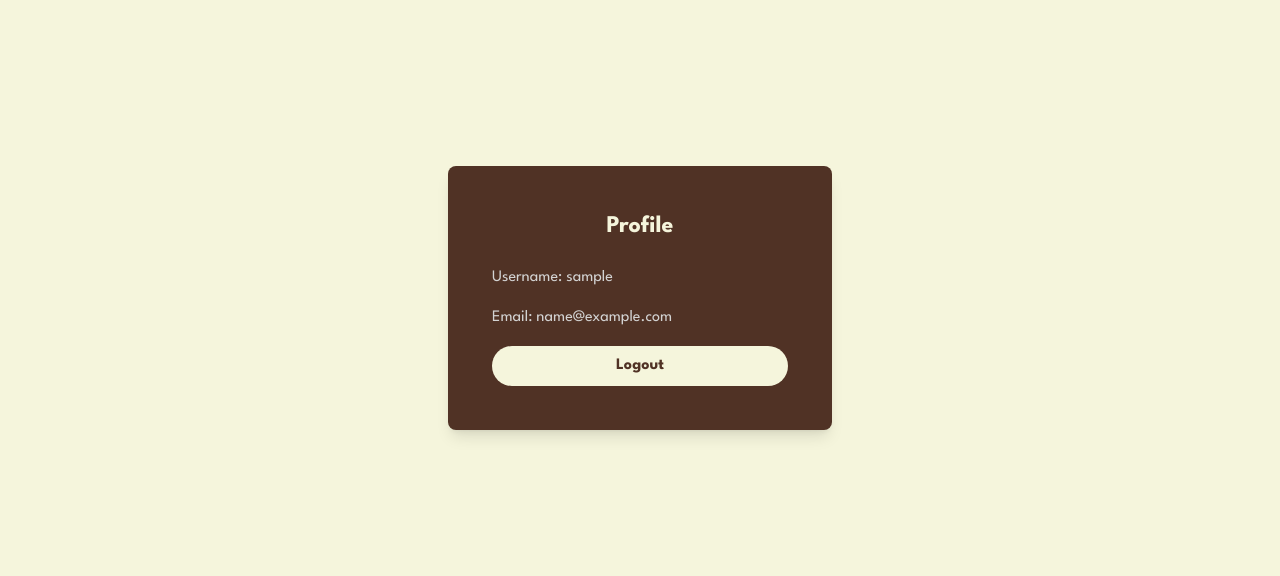
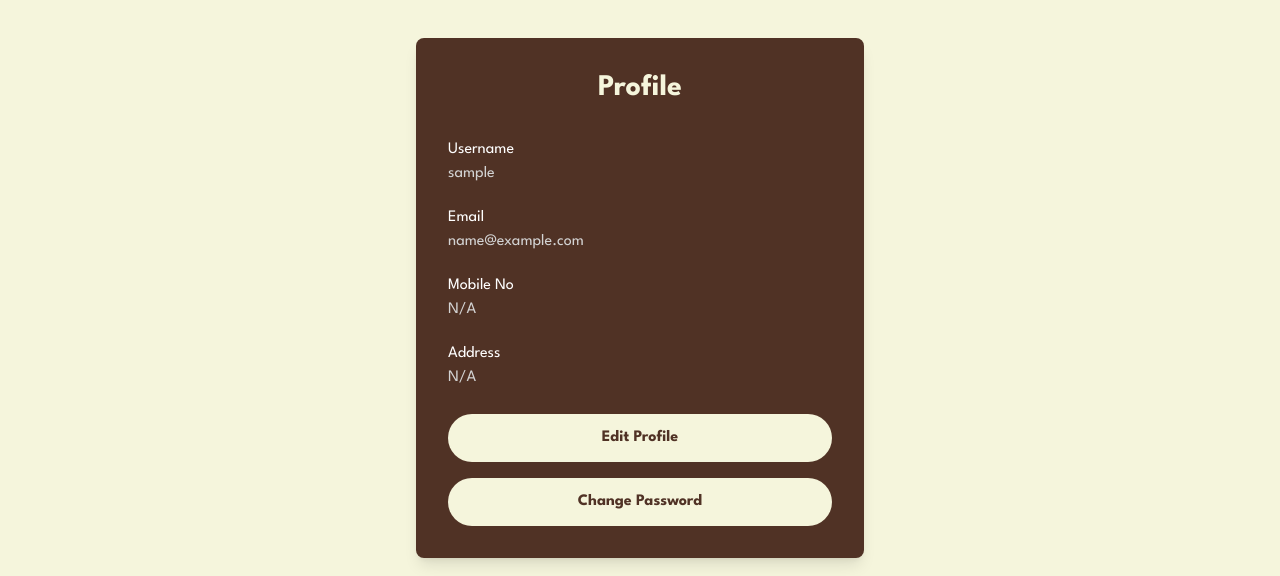
Before and after one commit to SmitParekh84/Minor-project-Java-Heaven-front-end, a React (Vite) app: page /profile in a window 1280 px wide. Shown: the part 214-790 px from the top of the page. Built offline with nearby package versions, Linux system fonts and the light colour scheme; no server answers; sample sign-in values are in the browser's storage.

Commit message:
Add EditPassword component for user password management

```diff
--- /dev/null
+++ b/src/components/Pages/EditPassword.jsx
@@ -0,0 +1,120 @@
+import React, { useState } from "react";
+import axios from "axios";
+import toast from "react-hot-toast";
+import { API_URL } from "../../config";
+import { useUser } from "../../context/UserContext";
+
+export default function EditPassword({ onClose }) {
+    const { user, setUser } = useUser();
+    const [currentPassword, setCurrentPassword] = useState("");
+    const [newPassword, setNewPassword] = useState("");
+    const [confirmNewPassword, setConfirmNewPassword] = useState("");
+    const [showCurrentPassword, setShowCurrentPassword] = useState(false);
+    const [showNewPassword, setShowNewPassword] = useState(false);
+    const [showConfirmPassword, setShowConfirmPassword] = useState(false);
+
+    const handlePasswordChange = async () => {
+        if (newPassword !== confirmNewPassword) {
+            toast.error("New passwords do not match.");
+            return;
+        }
+
+        try {
+            const token = localStorage.getItem('token');
+            const userId = user && user.userId;
+
+            if (!userId) {
+                toast.error("User ID not found");
+                return;
+            }
+
+            await axios.put(`${API_URL}/api/users/${userId}/password`, {
+                currentPassword,
+                newPassword,
+            }, {
+                headers: { Authorization: `Bearer ${token}` }
+            });
+            toast.success("Password updated successfully!");
+            onClose();
+        } catch (error) {
+            console.error("Error updating password:", error);
+            toast.error("Failed to update password.");
+        }
+    };
+
+    return (
+        <div className="fixed inset-0 flex items-center justify-center bg-black bg-opacity-50">
+            <div className="bg-primary-foreground p-6 rounded-lg max-w-md w-full shadow-lg">
+                <h2 className="text-2xl font-semibold text-center mb-6">Change Password</h2>
+
+                <div className="relative mb-4">
+                    <input
+                        type={showCurrentPassword ? "text" : "password"}
+                        placeholder="Current Password"
+                        className="border border-gray-300 rounded-md w-full px-3 py-2"
+                        value={currentPassword}
+                        onChange={(e) => setCurrentPassword(e.target.value)}
+                    />
+                    <i
+                        className={`fas ${showCurrentPassword ? 'fa-eye-slash' : 'fa-eye'}`}
+                        onClick={() => setShowCurrentPassword(!showCurrentPassword)}
+                        style={{
+                            position: "absolute",
+                            right: "10px",
+                            top: "50%",
+                            transform: "translateY(-50%)",
+                            cursor: "pointer",
+                            color: "#888",
+                        }}
+                    />
+                </div>
+
+                <div className="relative mb-4">
+                    <input
+                        type={showNewPassword ? "text" : "password"}
+                        placeholder="New Password"
+                        className="border border-gray-300 rounded-md w-full px-3 py-2"
+                        value={newPassword}
+                        onChange={(e) => setNewPassword(e.target.value)}
+                    />
+
+                </div>
+
+                <div className="relative mb-6">
+                    <input
+                        type={showConfirmPassword ? "text" : "password"}
+                        placeholder="Confirm New Password"
+                        className="border border-gray-300 rounded-md w-full px-3 py-2"
+                        value={confirmNewPassword}
+                        onChange={(e) => setConfirmNewPassword(e.target.value)}
+                    />
+                    <i
+                        className={`fas ${showConfirmPassword ? 'fa-eye-slash' : 'fa-eye'}`}
+                        onClick={() => setShowConfirmPassword(!showConfirmPassword)}
+                        style={{
+                            position: "absolute",
+                            right: "10px",
+                            top: "50%",
+                            transform: "translateY(-50%)",
+                            cursor: "pointer",
+                            color: "#888",
+                        }}
+                    />
+                </div>
+
+                <button
+                    onClick={handlePasswordChange}
+                    className="w-full py-2 rounded-md bg-secondary text-white font-semibold hover:bg-secondary-light"
+                >
+                    Update Password
+                </button>
+                <button
+                    onClick={onClose}
+                    className="w-full py-2 mt-3 rounded-md bg-gray-300 text-secondary font-semibold hover:bg-gray-400"
+                >
+                    Cancel
+                </button>
+            </div>
+        </div>
+    );
+}
--- a/src/components/Pages/Profile.jsx
+++ b/src/components/Pages/Profile.jsx
@@ -5,111 +5,173 @@ import toast from "react-hot-toast";
 import { useNavigate } from "react-router-dom";
 import { API_URL } from "../../config";
 import axios from "axios";
+import EditPassword from "./EditPassword"; // Import new component for password editing
 
 export default function Profile() {
     const { user, setUser } = useUser();
     const [localUser, setLocalUser] = useState(null);
-    const [loading, setLoading] = useState(true); // Loading state
-    const navigate = useNavigate();
+    const [loading, setLoading] = useState(true);
+    const [editMode, setEditMode] = useState(false);
+    const [showPasswordModal, setShowPasswordModal] = useState(false); // State to control password modal
+    const [originalUser, setOriginalUser] = useState({});
     const parseJwt = (token) => {
         try {
             const base64Url = token.split('.')[1];
             const base64 = base64Url.replace(/-/g, '+').replace(/_/g, '/');
-            const jsonPayload = decodeURIComponent(atob(base64).split('').map(function (c) {
-                return '%' + ('00' + c.charCodeAt(0).toString(16)).slice(-2);
-            }).join(''));
-
+            const jsonPayload = decodeURIComponent(atob(base64).split('').map(c =>
+                '%' + ('00' + c.charCodeAt(0).toString(16)).slice(-2)
+            ).join(''));
             return JSON.parse(jsonPayload);
         } catch (error) {
             return null;
         }
     };
+
     useEffect(() => {
-        const storedUserInfo = localStorage.getItem("userInfo");
-        if (storedUserInfo) {
-            try {
-                const parsedUserInfo = JSON.parse(storedUserInfo);
-                setLocalUser(parsedUserInfo);
-                setUser(parsedUserInfo);
-            } catch (error) {
-                console.error("Failed to parse user info:", error);
-                setLocalUser(null);
-                setUser(null);
-            }
+        const storedUserInfo = localStorage.getItem("user");
+        const parsedUserInfo = parseJwt(storedUserInfo);
+        if (parsedUserInfo) {
+            setLocalUser(parsedUserInfo);
+            setUser(parsedUserInfo);
+            setOriginalUser(parsedUserInfo); // Store the original data for comparison
         }
-        setLoading(false); // Set loading to false after checking
+        setLoading(false);
     }, [setUser]);
 
-    const handleLogout = async () => {
+    const handleUpdate = async () => {
+        try {
+            const token = localStorage.getItem('token');
+            const userId = user && user.userId;
 
-        try {
-            // Retrieve token from localStorage
-            const token = localStorage.getItem('token');
-            let userId = null;
-
-            if (token) {
-                // Decode the token to get the userId or relevant data
-                const decodedToken = parseJwt(token);
-                userId = decodedToken ? decodedToken.userId : null; // Assuming your token contains userId
+            if (!userId) {
+                toast.error("User ID not found");
+                return;
             }
 
-            const response = await axios.post(`${API_URL}/api/logout`, { userId }, {
-                withCredentials: true // Send cookies, if needed
+            const response = await axios.put(`${API_URL}/api/users/${userId}`, {
+                mobno: localUser.mobno,
+                address: localUser.address
+            }, {
+                headers: { Authorization: `Bearer ${token}` }
             });
 
-            // Clear sessionStorage and localStorage
-            sessionStorage.clear();
-            localStorage.removeItem('token');
-            localStorage.removeItem('user');
-            localStorage.removeItem('userInfo');
+            // Get current user info from localStorage
+            const storedUserInfo = localStorage.getItem("userInfo");
+            let updatedUserInfo = storedUserInfo ? JSON.parse(storedUserInfo) : {};
 
+            // Update only the relevant fields
+            updatedUserInfo = {
+                ...updatedUserInfo, // Spread the existing data
+                address: response.data.user.address,  // Update address if changed
+                mobno: response.data.user.mobno,      // Update mobno if changed
+                // Add any other fields you want to update
+            };
 
-            navigate('/');
+            // Update user context with the new data
+            setUser(updatedUserInfo);
 
-            toast.success("Logout Successfully");
-
+            // Save the updated user info back to localStorage
+            localStorage.setItem("userInfo", JSON.stringify(updatedUserInfo));
+            toast.success("Profile updated successfully!");
+            setEditMode(false);
         } catch (error) {
-            console.error("Error during logout:", error);
-
-            toast.error("Failed to logout. Please try again.");
+            console.error("Error updating profile:", error);
+            toast.error("Failed to update profile.");
         }
-        setTimeout(() => {
-            window.location.reload();
-        }, 500);
     };
 
-
-    if (loading) {
-        return (
-            <LoadingIndicator />
-        );
-    }
+    const handleCancel = () => {
+        // Reset the changes to the original user data
+        setLocalUser(originalUser);
+        setEditMode(false);
+    };
+    if (loading) return <LoadingIndicator />;
 
     return (
-        <div className="flex items-center justify-center min-h-screen bg-background">
-            <div className="bg-secondary rounded-lg shadow-lg m-5 p-11 max-w-sm w-full">
-                <h2 className="text-2xl text-center font-bold text-primary-foreground mb-6">Profile</h2>
+        <div className="flex items-center justify-center min-h-screen">
+            <div className="bg-secondary rounded-lg shadow-lg m-5 p-8 max-w-md w-full">
+                <h2 className="text-3xl text-center font-semibold text-primary-foreground mb-8">Profile</h2>
                 {localUser ? (
                     <>
-                        <div className="mb-4">
-                            <p className="text-muted-foreground">Username: {localUser.username || "N/A"}</p>
+                        <div className="mb-5">
+                            <label className="text-primary font-medium">Username</label>
+                            <p className="text-muted-foreground">{localUser.username || "N/A"}</p>
                         </div>
-                        <div className="mb-4">
-                            <p className="text-muted-foreground">Email: {localUser.email || "N/A"}</p>
+                        <div className="mb-5">
+                            <label className="text-primary font-medium">Email</label>
+                            <p className="text-muted-foreground">{localUser.email || "N/A"}</p>
+                        </div>
+                        <div className="mb-5">
+                            <label className="text-primary font-medium">Mobile No</label>
+                            <p className="text-muted-foreground">
+                                {editMode ? (
+                                    <input
+                                        type="text"
+                                        className="border-2 text-secondary border-primary rounded-md w-full px-3 py-2 mt-1 focus:border-primary-foreground focus:outline-none"
+                                        value={localUser.mobno || ""}
+                                        onChange={(e) => setLocalUser({ ...localUser, mobno: e.target.value })}
+                                    />
+                                ) : (
+                                    localUser.mobno || "N/A"
+                                )}
+                            </p>
+                        </div>
+                        <div className="mb-5">
+                            <label className="text-primary font-medium">Address</label>
+                            <p className="text-muted-foreground">
+                                {editMode ? (
+                                    <input
+                                        type="text"
+                                        className="border-2 text-secondary border-primary rounded-md w-full px-3 py-2 mt-1 focus:border-primary-foreground focus:outline-none"
+                                        value={localUser.address || ""}
+                                        onChange={(e) => setLocalUser({ ...localUser, address: e.target.value })}
+                                    />
+                                ) : (
+                                    localUser.address || "N/A"
+                                )}
+                            </p>
                         </div>
 
-                        <button
-                            className="w-full bg-primary-foreground text-secondary hover:bg-primary-foreground/80 py-2 rounded-full font-semibold"
-                            onClick={handleLogout}
-                            aria-label="Logout" // Accessibility label
-                        >
-                            Logout
-                        </button>
+                        {/* Button Container */}
+                        <div className="flex flex-col gap-4 mt-6">
+                            {/* Edit / Save button */}
+                            <button
+                                onClick={editMode ? handleUpdate : () => setEditMode(true)}
+                                className={`py-3 rounded-full font-semibold text-secondary
+                                ${editMode ? "bg-green-500 hover:bg-green-600" : "bg-primary-foreground hover:bg-primary-foreground/80"}`}
+                            >
+                                {editMode ? "Save Changes" : "Edit Profile"}
+                            </button>
+
+                            {/* Cancel button */}
+                            {editMode && (
+                                <button
+                                    onClick={handleCancel}
+                                    className="py-3 rounded-full font-semibold bg-gray-300 text-gray-700 hover:bg-gray-400"
+                                >
+                                    Cancel
+                                </button>
+                            )}
+
+                            {/* Change Password Button */}
+                            <button
+                                onClick={() => setShowPasswordModal(true)}
+                                className="py-3 rounded-full font-semibold bg-primary-foreground text-secondary hover:bg-primary-foreground/80"
+                            >
+                                Change Password
+                            </button>
+                        </div>
                     </>
                 ) : (
                     <p className="text-muted-foreground">No user is logged in.</p>
                 )}
+
+                {/* Password Edit Modal */}
+                {showPasswordModal && (
+                    <EditPassword onClose={() => setShowPasswordModal(false)} />
+                )}
             </div>
         </div>
+
     );
 }
```
